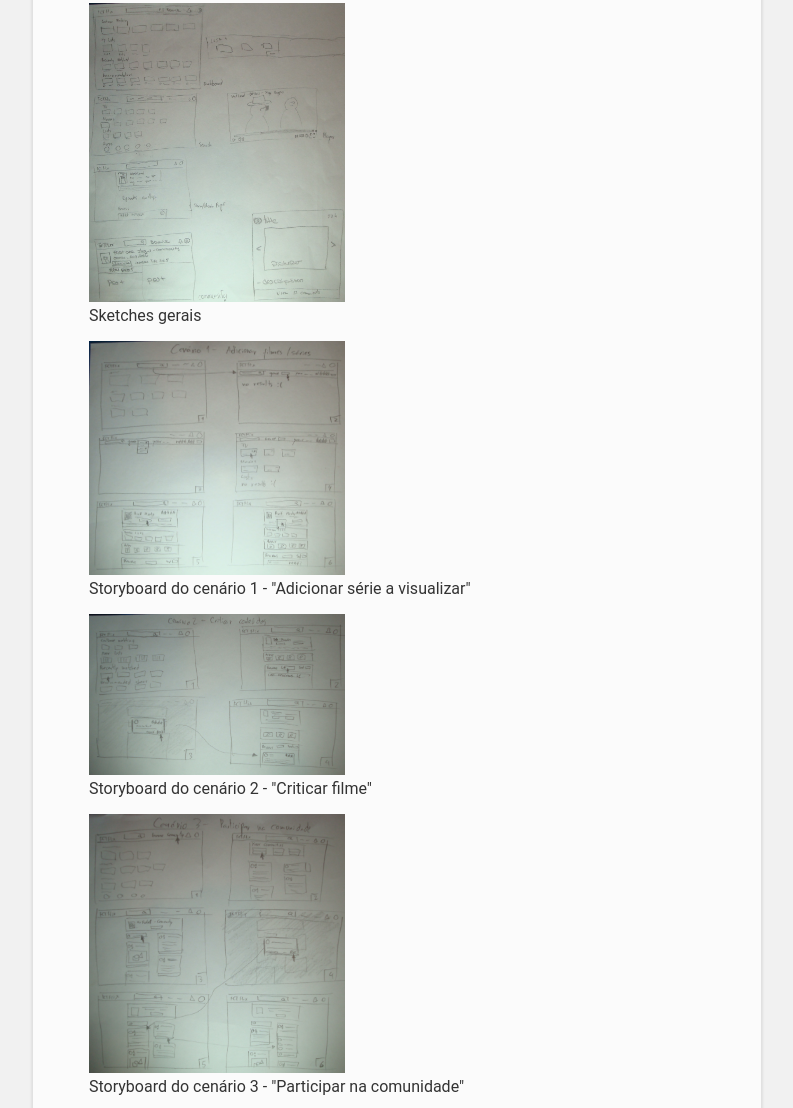
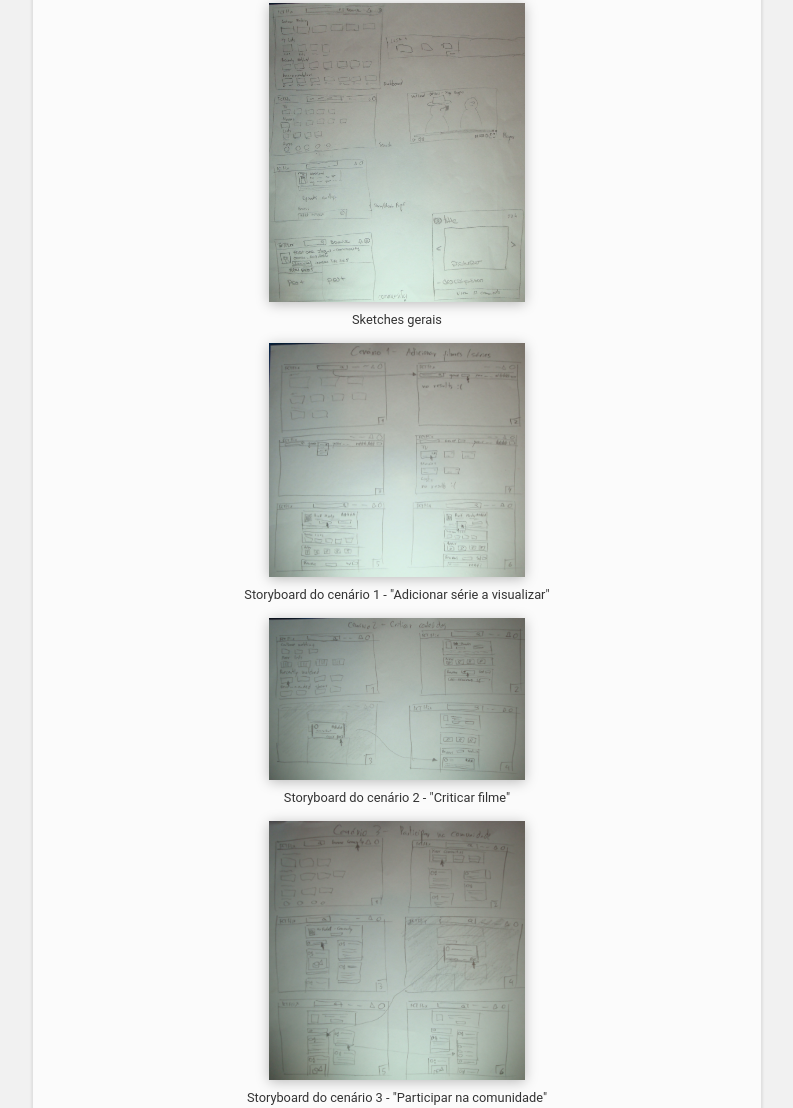
Before and after one commit to fctflix/fctflix.github.io, a plain HTML site: page index.html in a window 1280 px wide. Shown: the part 1419-2527 px from the top of the page, without its empty margins (243-1036 px from the left). Drawn offline with nearby package versions, Linux system fonts and the light colour scheme.

Commit message:
Add Figures CSS

```diff
--- a/css/index.css
+++ b/css/index.css
@@ -141,15 +141,13 @@ footer .social {
     background-size: 32px 32px;
     transition: background 0.5s;
 }
-#facebook{
-    background: url('../resource/facebook-bw.png');
+figure {
+    text-align: center;
 }
-#facebook:hover{
-    background: url('../resource/facebook.png');
+figure img {
+    box-shadow: 0px 2px 12px 0px #00000042;
 }
-#twitter{
-    background: url('../resource/twitter-bw.png');
+figure figcaption {
+    margin-top: 0.5em;
+    font-size: 0.8em;
 }
-#twitter:hover{
-    background: url('../resource/twitter.png');
-}
```
